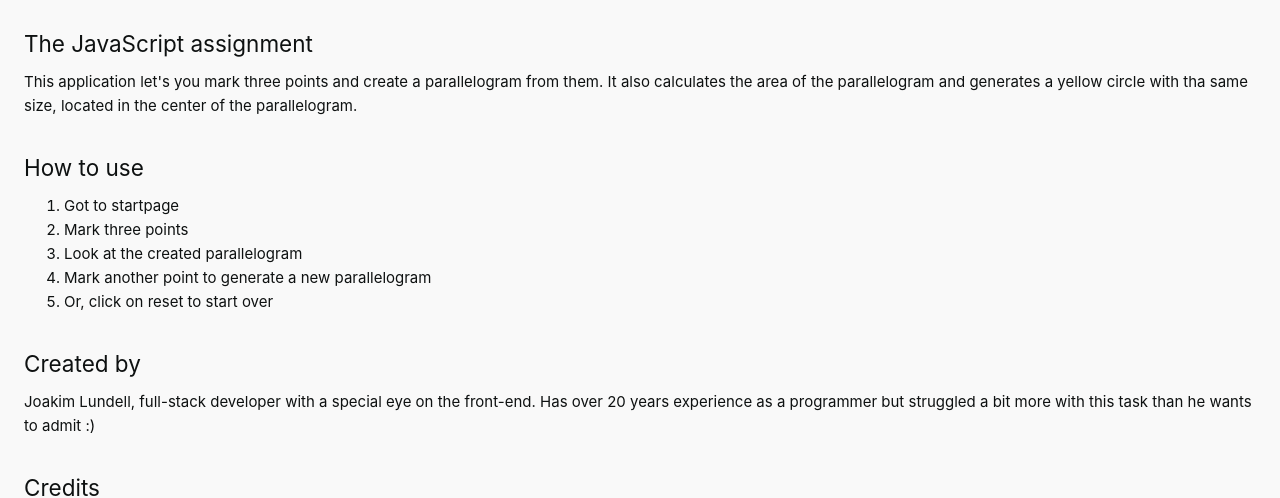
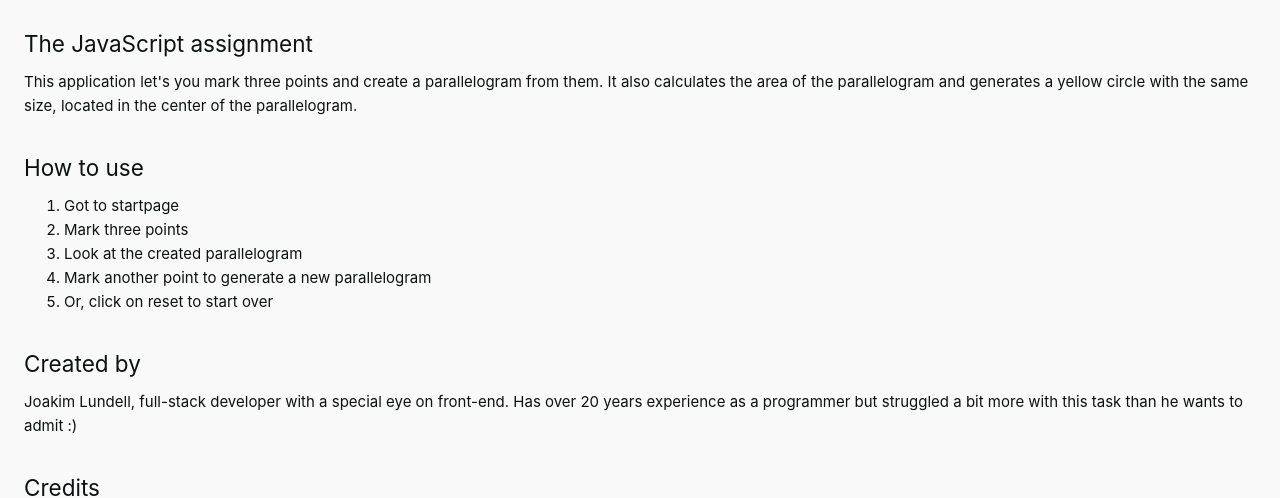
Before and after one commit to bluestripes/vetfamily-assignment, a Vue app: page /about in a window 1280 px wide. Shown: the part 158-656 px from the top of the page. Built offline with nearby package versions, Linux system fonts and the light colour scheme.

Commit message:
correct spelling

```diff
--- a/src/views/AboutView.vue
+++ b/src/views/AboutView.vue
@@ -3,8 +3,8 @@
         <h1>About</h1>
         <h2>The JavaScript assignment</h2>
         <p>This application let's you mark three points and create a parallelogram from them.
-            It also calculates the area of the parallelogram and generates a yellow circle with tha same size,
-            located in the center of the parallelogram.</p>
+            It also calculates the area of the parallelogram and generates a yellow circle with
+             the same size, located in the center of the parallelogram.</p>
         <h2>How to use</h2>
         <ol>
             <li>Got to startpage</li>
@@ -14,7 +14,8 @@
             <li>Or, click on reset to start over</li>
         </ol>
         <h2>Created by</h2>
-        <p>Joakim Lundell, full-stack developer with a special eye on the front-end. Has over 20 years experience as a programmer but struggled a bit more with this task than he wants to admit :)</p>
+        <p>Joakim Lundell, full-stack developer with a special eye on front-end. Has over 20 years
+             experience as a programmer but struggled a bit more with this task than he wants to admit :)</p>
         <h2>Credits</h2>
         <p>Thanks to VetFamily for coming up with this great fun assignment.</p>
         <p>Regards, <i>Joakim Lundell</i></p>
@@ -23,6 +24,6 @@
 
 <style>
 .about {
-    padding: calc(var(--header-height) + var(--padding)) var(--padding)
+    padding: calc(var(--header-height) + var(--padding)) var(--padding);
 }
 </style>
```
